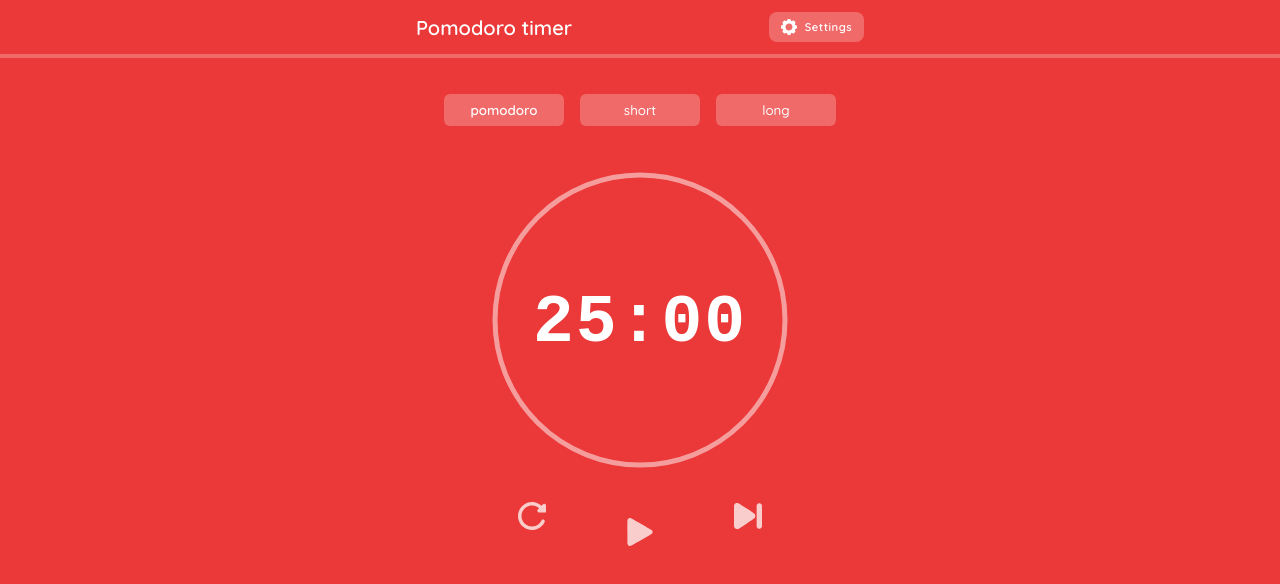
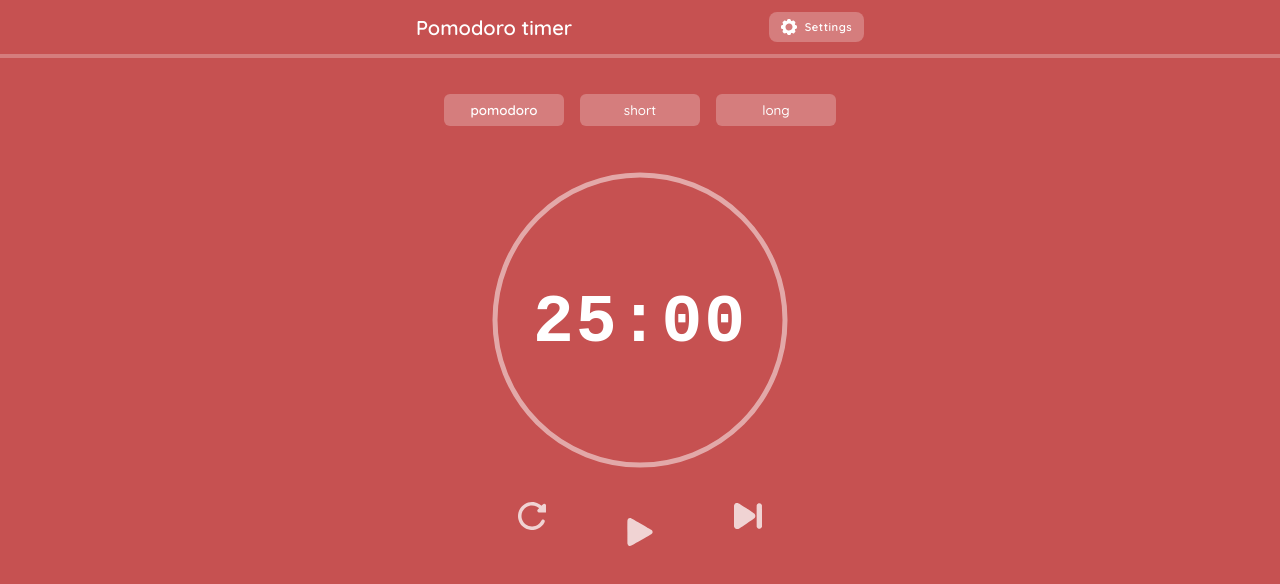
Before and after one commit to MacJ13/pomodoro-timer, a React (Vite) app: page / in a window 1280 px wide. Shown: the top 584 px of the page. Built offline with nearby package versions, Linux system fonts and the light colour scheme; a web font is replaced by a local one.

Commit message:
Create Background component

```diff
--- a/src/components/Container/Container.tsx
+++ b/src/components/Container/Container.tsx
@@ -1,19 +1,23 @@
 import styled from "styled-components";
 import { ChildrenProps } from "../../types/types";
+import Background from "../background/Background";
 
-const Wrapper = styled.div<{ $background?: string }>`
+const Wrapper = styled.div`
   position: relative;
   width: 100%;
   min-height: 100vh;
   display: flex;
   flex-direction: column;
   align-items: center;
-
-  background: ${(props) => props.$background};
 `;
 
 const Container = ({ children }: ChildrenProps) => {
-  return <Wrapper $background="#eb3838">{children}</Wrapper>;
+  return (
+    <Wrapper>
+      <Background />
+      {children}
+    </Wrapper>
+  );
 };
 
 export default Container;
--- /dev/null
+++ b/src/components/background/Background.tsx
@@ -0,0 +1,28 @@
+import styled from "styled-components";
+import { useSelector } from "react-redux";
+import { selectPomodoroId } from "../../redux/pomodoroSlice";
+import { selectStageById } from "../../redux/stagesSlice";
+import { RootState } from "../../redux/store";
+
+const Bg = styled.div<{ $background?: string }>`
+  position: absolute;
+  width: 100%;
+  height: 100%;
+  top: 0;
+  left: 0;
+  background: ${(props) => props.$background};
+
+  transition: background 0.5s;
+`;
+
+const Background = () => {
+  const stageId = useSelector(selectPomodoroId);
+
+  const stage = useSelector((state: RootState) =>
+    selectStageById(state, stageId)
+  )!;
+
+  return <Bg $background={stage.color} />;
+};
+
+export default Background;
```
